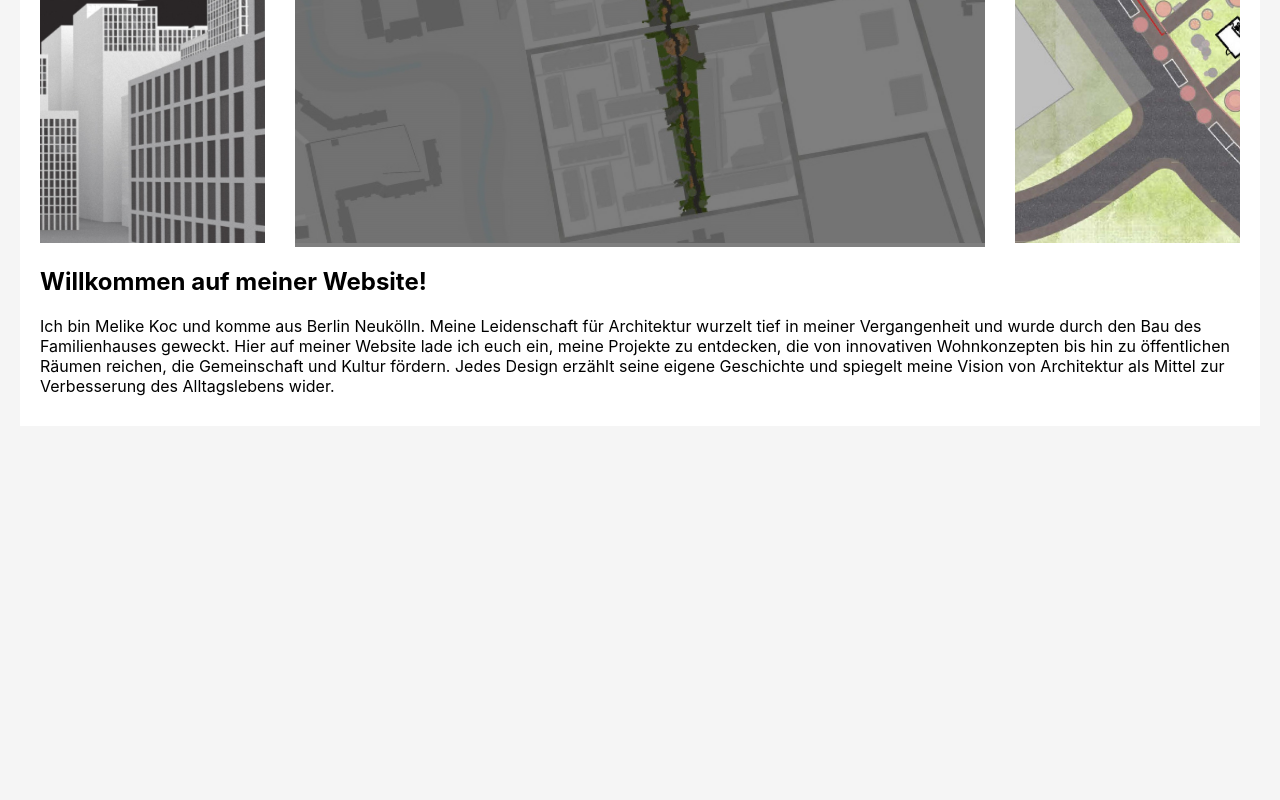
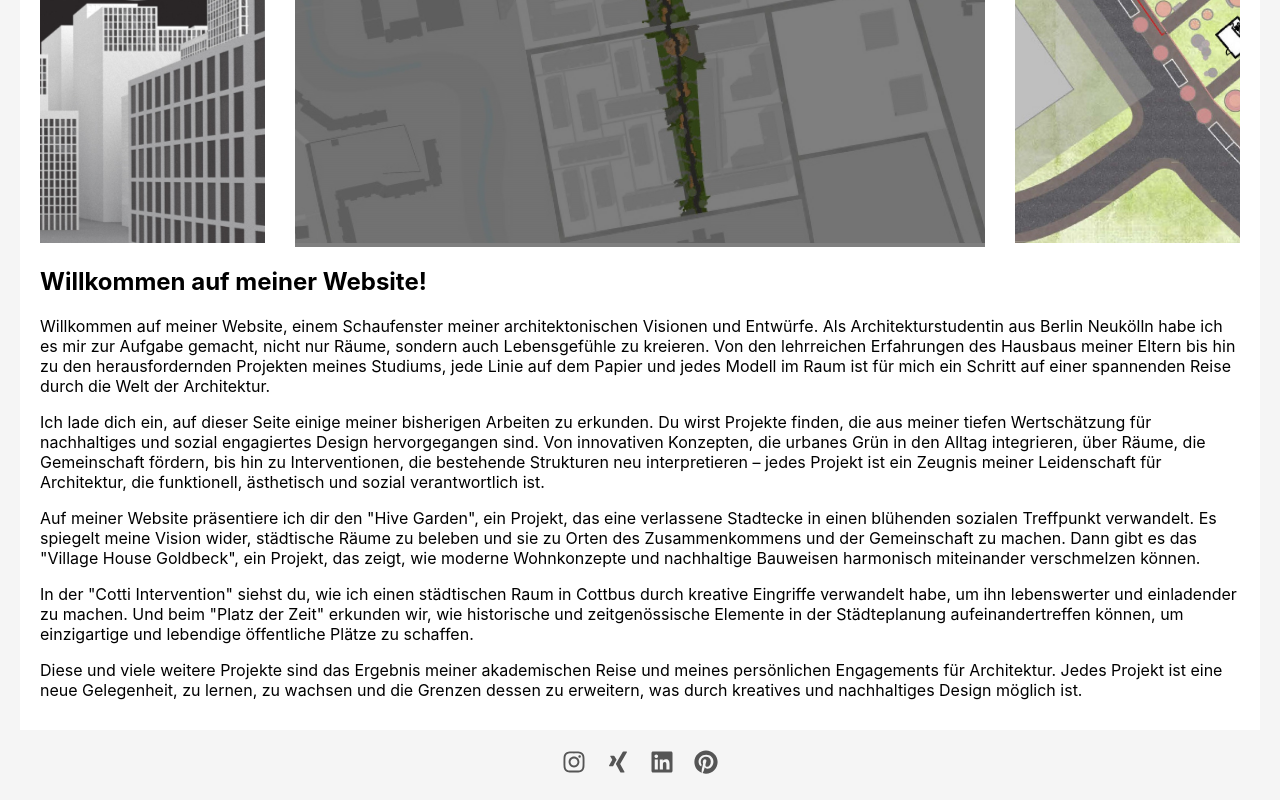
Before and after one commit to jamal019/jamal019.github.io, a React (Create React App) app in the folder my-architecture-portfolio/: page / in a window 1280 px wide. Shown: the part 387-1187 px from the top of the page. Before the commit the page ends 813 px from the top, so only its background shows below. Built offline with nearby package versions, Linux system fonts and the light colour scheme.

Commit message:
Footer hinzugefügt und Home.js finalisiert.

```diff
--- a/my-architecture-portfolio/package.json
+++ b/my-architecture-portfolio/package.json
@@ -1,13 +1,15 @@
 {
   "name": "my-architecture-portfolio",
-  "version": "0.1.0",
+  "version": "1.0.0",
   "private": true,
+  "homepage": "https://jamal019.github.io/my-architecture-portfolio",
   "dependencies": {
     "@testing-library/jest-dom": "^5.17.0",
     "@testing-library/react": "^13.4.0",
     "@testing-library/user-event": "^13.5.0",
     "react": "^18.2.0",
     "react-dom": "^18.2.0",
+    "react-icons": "^5.0.1",
     "react-router-dom": "^6.21.2",
     "react-scripts": "5.0.1",
     "react-slick": "^0.29.0",
@@ -22,7 +24,6 @@
     "eject": "react-scripts eject",
     "predeploy": "npm run build",
     "deploy": "gh-pages -d build"
-
   },
   "eslintConfig": {
     "extends": [
--- a/my-architecture-portfolio/src/App.js
+++ b/my-architecture-portfolio/src/App.js
@@ -8,6 +8,7 @@ import Kontakt from './components/Kontakt';
 import Impressum from './components/Impressum';
 import Datenschutz from './components/Datenschutz';
 import ProjektDetails from './components/Projektdetails';
+import Footer from './components/Footer';
 import './App.css';
 
 function App() {
@@ -25,6 +26,7 @@ function App() {
           <Route path="/projekte/:projektTitel" element={<ProjektDetails />} />
         </Routes>
       </div>
+      <Footer />
     </Router>
   );
 }
--- /dev/null
+++ b/my-architecture-portfolio/src/components/Footer.css
@@ -0,0 +1,16 @@
+/* Footer.css */
+.footer {
+    text-align: center;
+    padding: 20px;
+    background-color: #f5f5f5;
+  }
+
+  .social-media-links a {
+    margin: 0 10px;
+    color: #555;
+    font-size: 24px;
+  }
+
+  .social-media-links a:hover {
+    color: #000;
+  }
--- /dev/null
+++ b/my-architecture-portfolio/src/components/Footer.js
@@ -0,0 +1,27 @@
+// Footer.js
+import React from 'react';
+import { FaInstagram, FaXing, FaLinkedin, FaPinterest } from 'react-icons/fa';
+import './Footer.css';
+
+function Footer() {
+  return (
+    <footer className="footer">
+      <div className="social-media-links">
+        <a href="https://www.instagram.com/deinBenutzername" target="_blank" rel="noopener noreferrer">
+          <FaInstagram />
+        </a>
+        <a href="https://www.xing.com/profile/deinBenutzername" target="_blank" rel="noopener noreferrer">
+          <FaXing />
+        </a>
+        <a href="https://www.linkedin.com/in/deinBenutzername" target="_blank" rel="noopener noreferrer">
+          <FaLinkedin />
+        </a>
+        <a href="https://www.pinterest.de/deinBenutzername" target="_blank" rel="noopener noreferrer">
+          <FaPinterest />
+        </a>
+      </div>
+    </footer>
+  );
+}
+
+export default Footer;
--- a/my-architecture-portfolio/src/components/Home.js
+++ b/my-architecture-portfolio/src/components/Home.js
@@ -123,10 +123,22 @@ function Home() {
         </div>
       </Slider>
       <section className="welcome-message">
-      <h1>Willkommen auf meiner Website!</h1>
-      <p>
-        Ich bin Melike Koc und komme aus Berlin Neukölln. Meine Leidenschaft für Architektur wurzelt tief in meiner Vergangenheit und wurde durch den Bau des Familienhauses geweckt. Hier auf meiner Website lade ich euch ein, meine Projekte zu entdecken, die von innovativen Wohnkonzepten bis hin zu öffentlichen Räumen reichen, die Gemeinschaft und Kultur fördern. Jedes Design erzählt seine eigene Geschichte und spiegelt meine Vision von Architektur als Mittel zur Verbesserung des Alltagslebens wider.
-      </p>
+  <h1>Willkommen auf meiner Website!</h1>
+  <p>
+    Willkommen auf meiner Website, einem Schaufenster meiner architektonischen Visionen und Entwürfe. Als Architekturstudentin aus Berlin Neukölln habe ich es mir zur Aufgabe gemacht, nicht nur Räume, sondern auch Lebensgefühle zu kreieren. Von den lehrreichen Erfahrungen des Hausbaus meiner Eltern bis hin zu den herausfordernden Projekten meines Studiums, jede Linie auf dem Papier und jedes Modell im Raum ist für mich ein Schritt auf einer spannenden Reise durch die Welt der Architektur.
+  </p>
+  <p>
+    Ich lade dich ein, auf dieser Seite einige meiner bisherigen Arbeiten zu erkunden. Du wirst Projekte finden, die aus meiner tiefen Wertschätzung für nachhaltiges und sozial engagiertes Design hervorgegangen sind. Von innovativen Konzepten, die urbanes Grün in den Alltag integrieren, über Räume, die Gemeinschaft fördern, bis hin zu Interventionen, die bestehende Strukturen neu interpretieren – jedes Projekt ist ein Zeugnis meiner Leidenschaft für Architektur, die funktionell, ästhetisch und sozial verantwortlich ist.
+  </p>
+  <p>
+    Auf meiner Website präsentiere ich dir den "Hive Garden", ein Projekt, das eine verlassene Stadtecke in einen blühenden sozialen Treffpunkt verwandelt. Es spiegelt meine Vision wider, städtische Räume zu beleben und sie zu Orten des Zusammenkommens und der Gemeinschaft zu machen. Dann gibt es das "Village House Goldbeck", ein Projekt, das zeigt, wie moderne Wohnkonzepte und nachhaltige Bauweisen harmonisch miteinander verschmelzen können.
+  </p>
+  <p>
+    In der "Cotti Intervention" siehst du, wie ich einen städtischen Raum in Cottbus durch kreative Eingriffe verwandelt habe, um ihn lebenswerter und einladender zu machen. Und beim "Platz der Zeit" erkunden wir, wie historische und zeitgenössische Elemente in der Städteplanung aufeinandertreffen können, um einzigartige und lebendige öffentliche Plätze zu schaffen.
+  </p>
+  <p>
+    Diese und viele weitere Projekte sind das Ergebnis meiner akademischen Reise und meines persönlichen Engagements für Architektur. Jedes Projekt ist eine neue Gelegenheit, zu lernen, zu wachsen und die Grenzen dessen zu erweitern, was durch kreatives und nachhaltiges Design möglich ist.
+  </p>
 </section>
 </div>
 );
```
Also changed, not shown: 1 other file (tests, documents, lock files or other folders).
